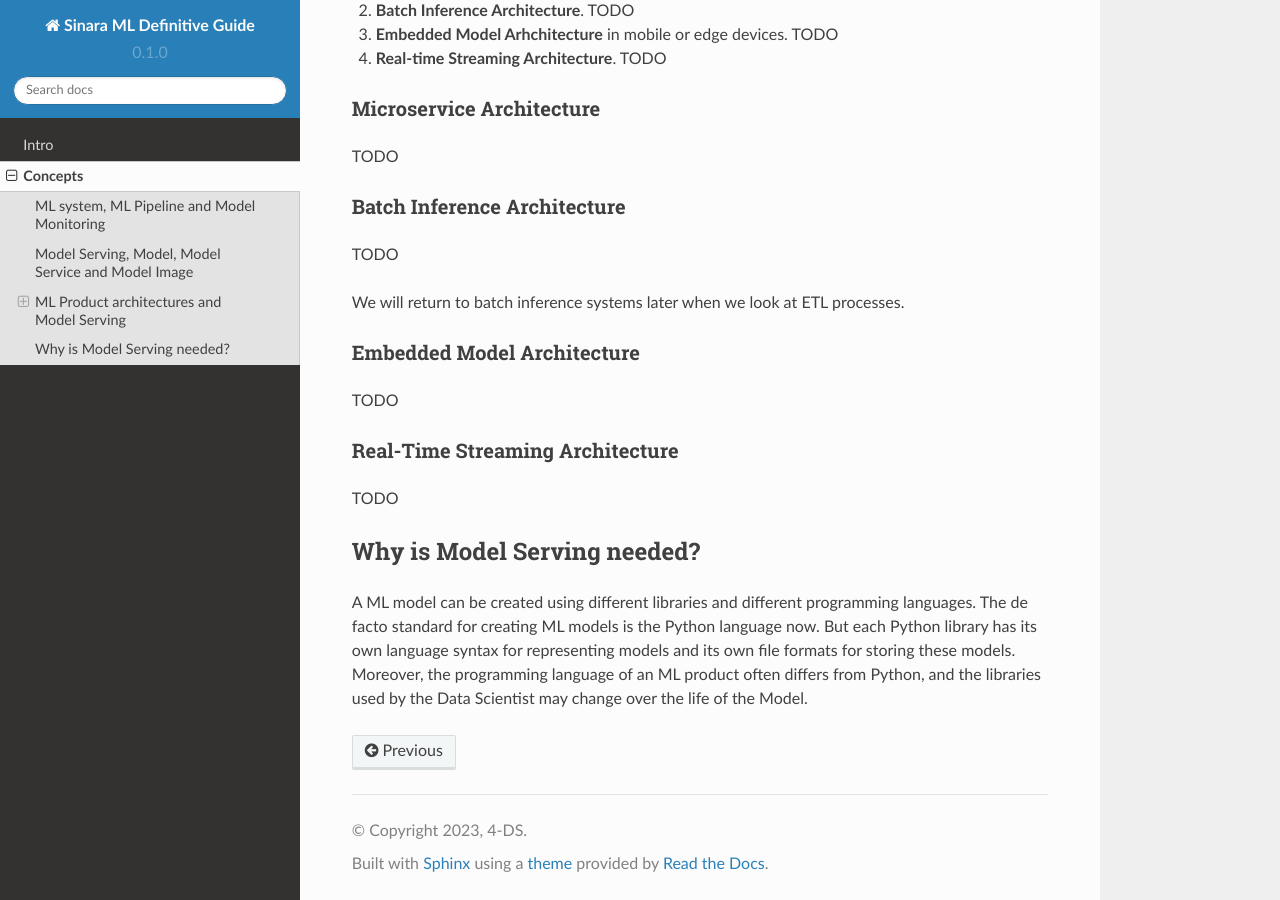
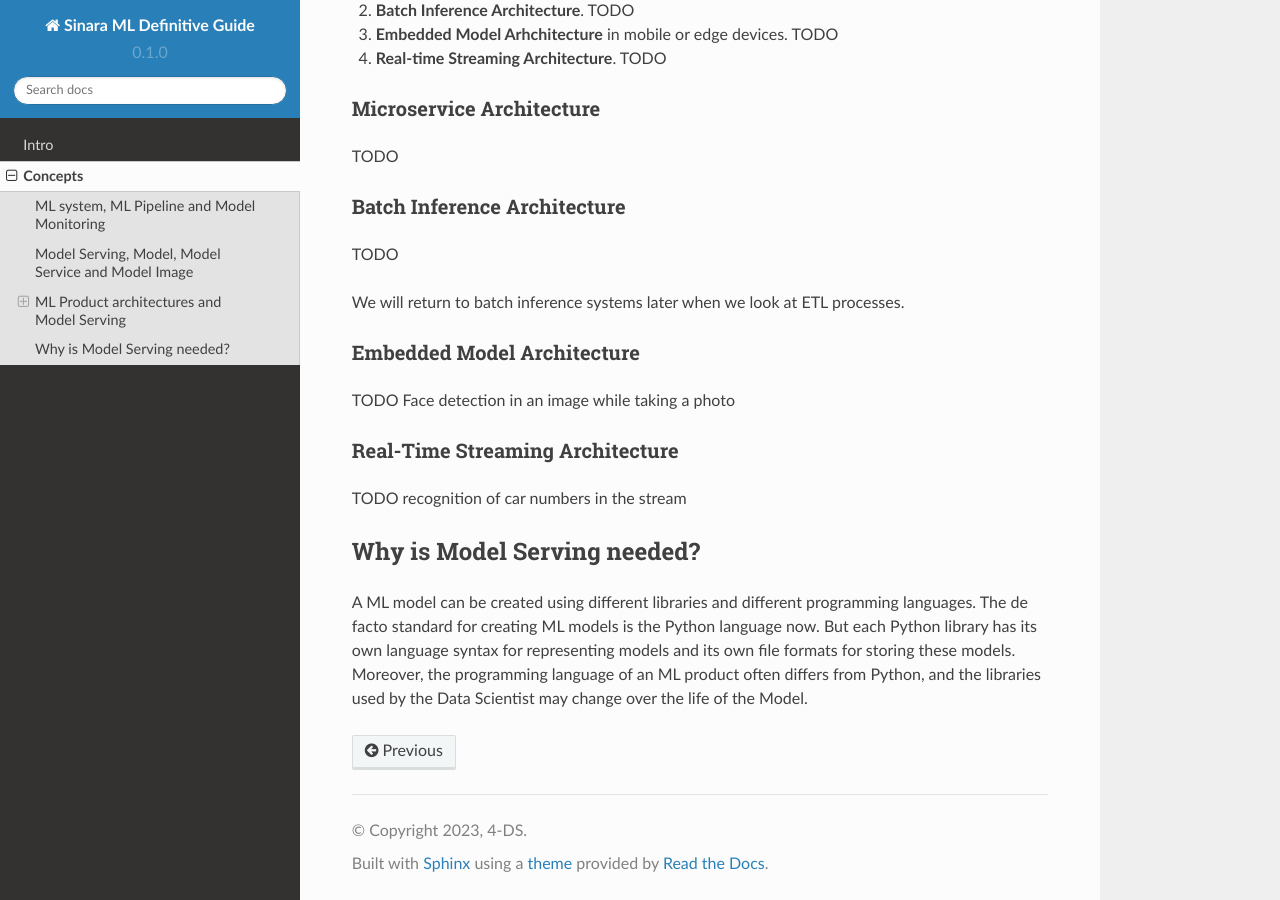
Before and after one commit to 4-DS/SinaraML-Def-Guide, a Sphinx documentation site: the page built from docs/source/concepts.rst, in a window 1280 px wide and 900 px high, scrolled down 2526 px. Built offline with Sphinx 7.4.7 and the Read the Docs theme 2.0.0, drawn with Linux system fonts in a browser that asks for light colours.

Commit message:
Update concepts.rst

```diff
--- a/docs/source/concepts.rst
+++ b/docs/source/concepts.rst
@@ -59,11 +59,13 @@ We will return to batch inference systems later when we look at ETL processes.
 Embedded Model Architecture
 ===========================
 TODO
+Face detection in an image while taking a photo
 
 
 Real-Time Streaming Architecture
 ================================
 TODO
+recognition of car numbers in the stream
 
 Why is Model Serving needed?
 ****************************
```
